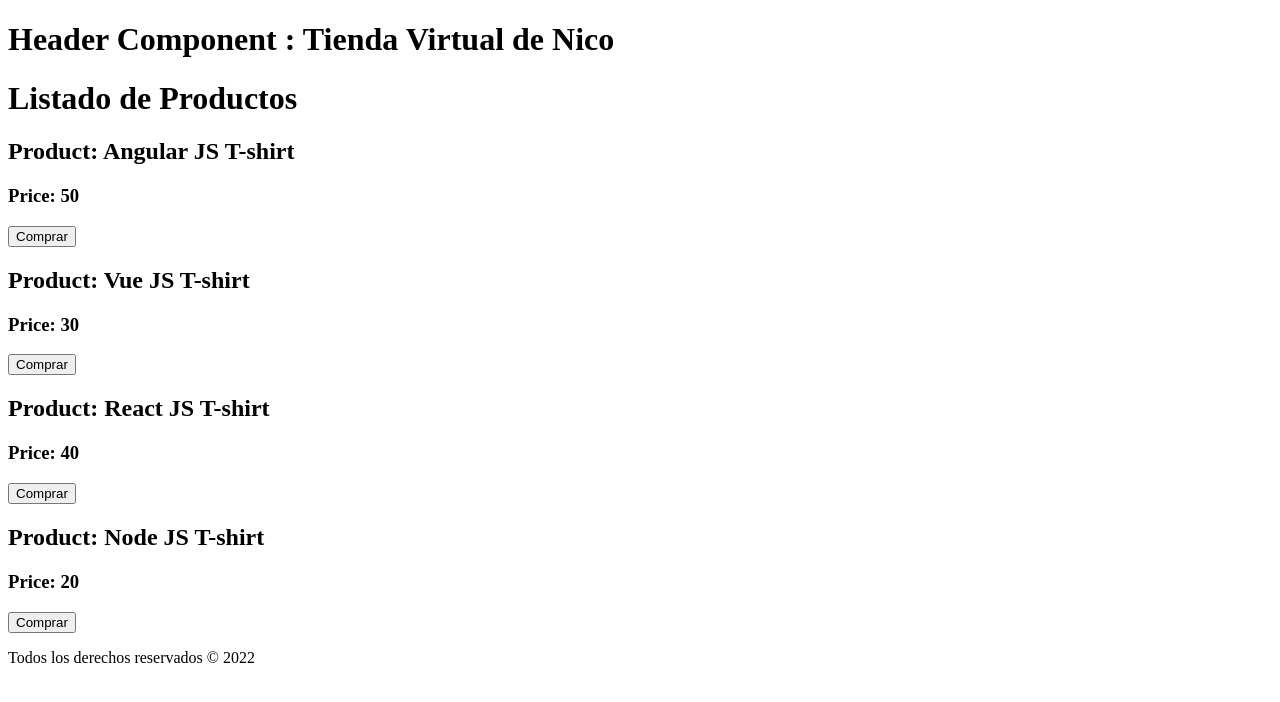
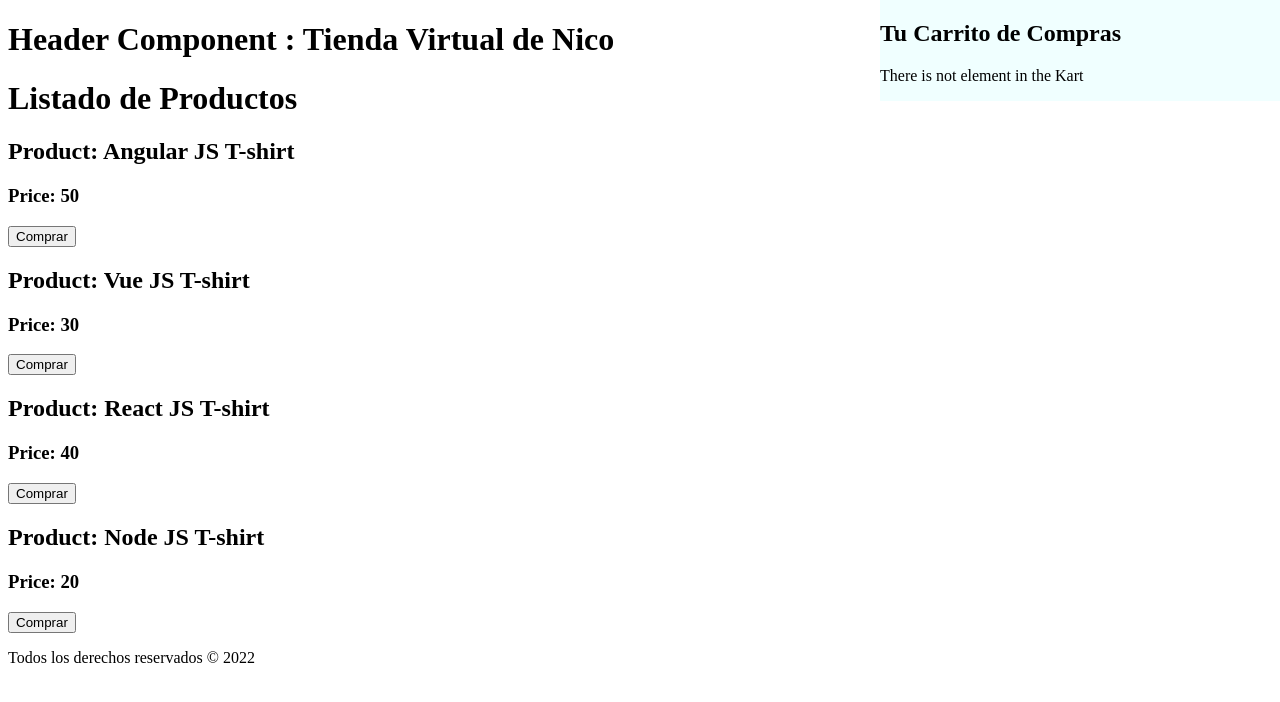
Before and after one commit to niklauspalerme/React_Intro, a React (Create React App) app: page / in a window 1280 px wide. Shown: the top 702 px of the page. Built offline with nearby package versions, Linux system fonts and the light colour scheme.

Commit message:
45) Mostrando los elementos del carrito
Se crea un elemento carrito que mostrará el state de "car" de todos aquellos producto que se estan haciendo click. Como también al momento de aplica un condicional en algun return de los componentes se recomienda utilizar los ternarios

```diff
--- a/src/App.js
+++ b/src/App.js
@@ -5,6 +5,7 @@ import Header from "./components/Header.";
 import Footer from "./components/Footer";
 import { createRef, Fragment, useState } from "react";
 import Producto from "./components/Producto";
+import Carrito from "./components/Carrito";
 
 
 //////////////////////////////////////////////////////////////////////////////////////////////
@@ -30,8 +31,7 @@ const App = () => {
   return (
     <Fragment>
       <Header
-          titulo = 'Tienda Virtual de Nico'
-        />
+        titulo = 'Tienda Virtual de Nico' />
 
       <h1>Listado de Productos</h1>
       {products.map(product => (
@@ -40,12 +40,15 @@ const App = () => {
           product = {product}
           car= {car}
           setCar = {setCar}
-        products={products}/>
+          products={products} />
       ))}
 
+      <Carrito
+        car={car} />
+
       <Footer
-          fecha={fecha}
-        />
+        fecha={fecha} />
+
     </Fragment>
   );
 }
--- /dev/null
+++ b/src/components/Carrito.jsx
@@ -0,0 +1,34 @@
+//////////////////////////////////////////////////////////////////////////////////////////////
+/// Importaciones
+
+
+import React from 'react';
+import './carrito.css'
+import Producto from './Producto';
+
+//////////////////////////////////////////////////////////////////////////////////////////////
+/// Componentes
+
+
+const Carrito = ({car}) => {
+
+    return(
+       <div className='carrito'>
+           <h2>Tu Carrito de Compras</h2>
+           {car.length ===0
+            ? <p>There is not element in the Kart</p>
+            : car.map( carProduct =>(
+                    <Producto
+                    key={carProduct.id}
+                    product= {carProduct} />
+                ))}
+       </div>
+    )
+
+}
+
+
+//////////////////////////////////////////////////////////////////////////////////////////////
+/// Exportamos
+
+export default Carrito;
--- /dev/null
+++ b/src/components/carrito.css
@@ -0,0 +1,8 @@
+.carrito{
+
+    position: fixed;
+    top:0;
+    right: 0;
+    background-color: azure;
+    width: 400px;
+}
```
Lines whose indentation alone changed are shown as unchanged.
